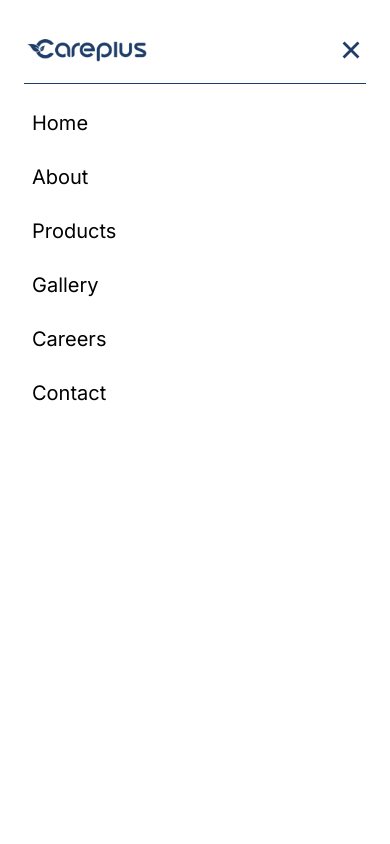
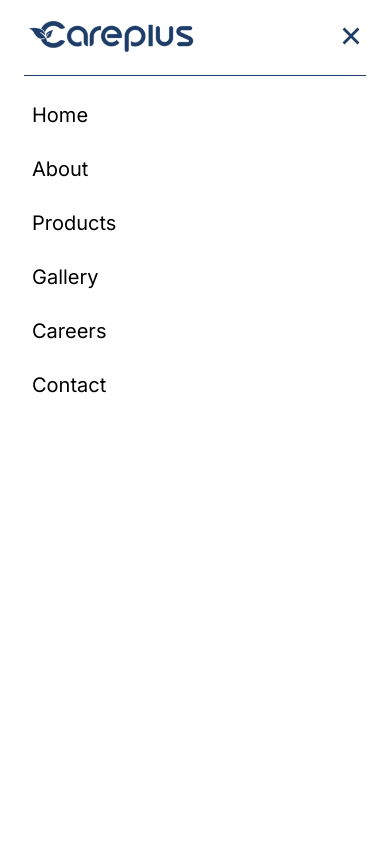
Before and after one commit to Sana-Ahmad1771/Careplus, a React (Vite) app: page / in a window 390 px wide. Both pictures are taken after a click on the button 355 px from the left and 37 px from the top of the page. Shown: the top 844 px of the page. Built offline with nearby package versions, Linux system fonts and the light colour scheme.

Commit message:
header adjustment in mobile view

```diff
--- a/src/components/common/Header.jsx
+++ b/src/components/common/Header.jsx
@@ -97,10 +97,10 @@ const Header = () => {
                 animate={{ x: 0 }}
                 exit={{ x: "100%" }}
                 transition={{ duration: 0.4, ease: "easeInOut" }}
-                className="fixed inset-0 bg-white z-50 p-6"
+                className="fixed inset-0 bg-white z-50 px-6 sm:pt-10 "
               >
-                <div className="flex justify-between items-center mb-2">
-                  <img src={Logo} alt="logo" className="w-32" />
+                <div className="flex justify-between items-center mb-1">
+                  <img src={Logo} alt="logo" />
                   <button onClick={closeMenu}>
                     <IoCloseSharp size={30} color={"#1E3D69"} />
                   </button>
```
